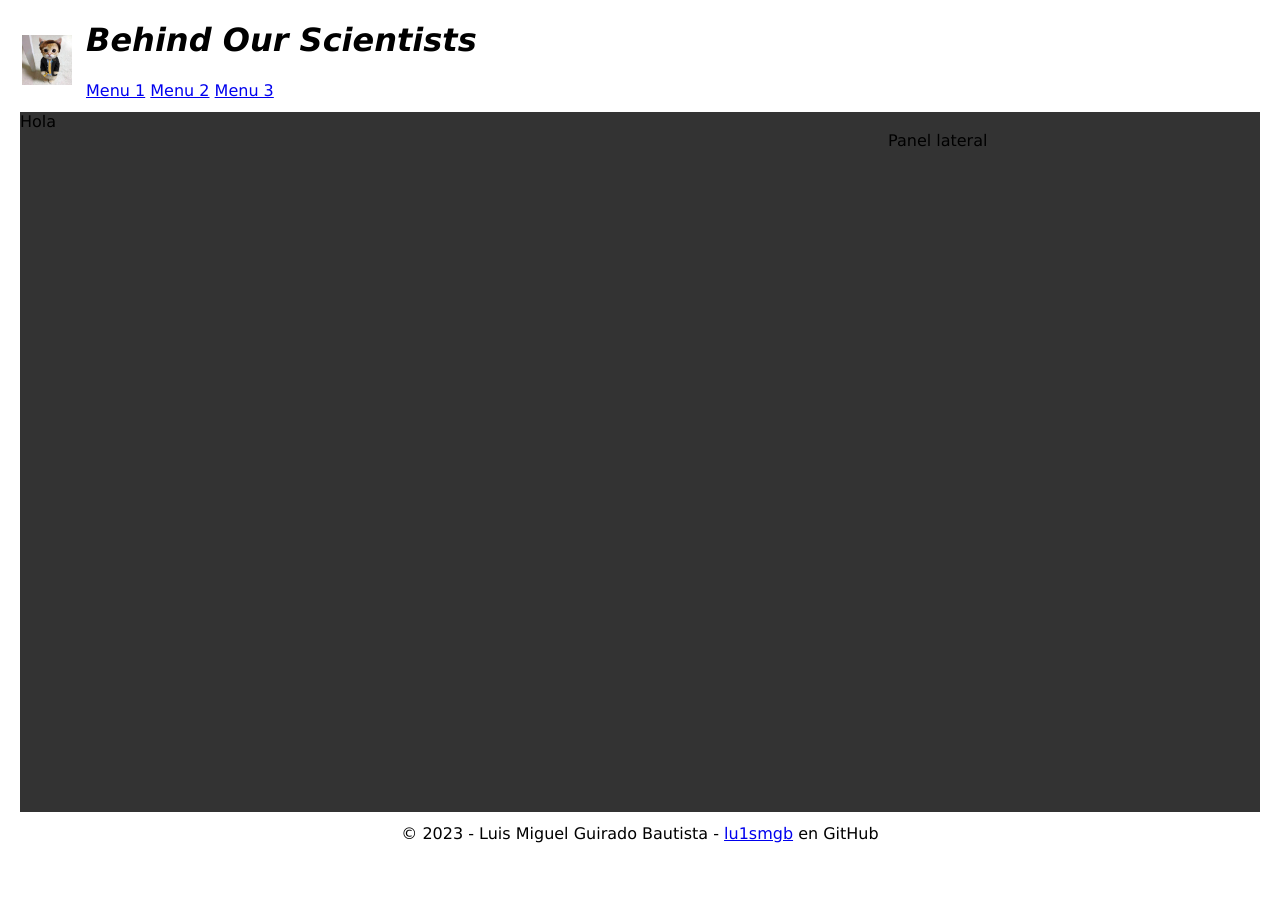
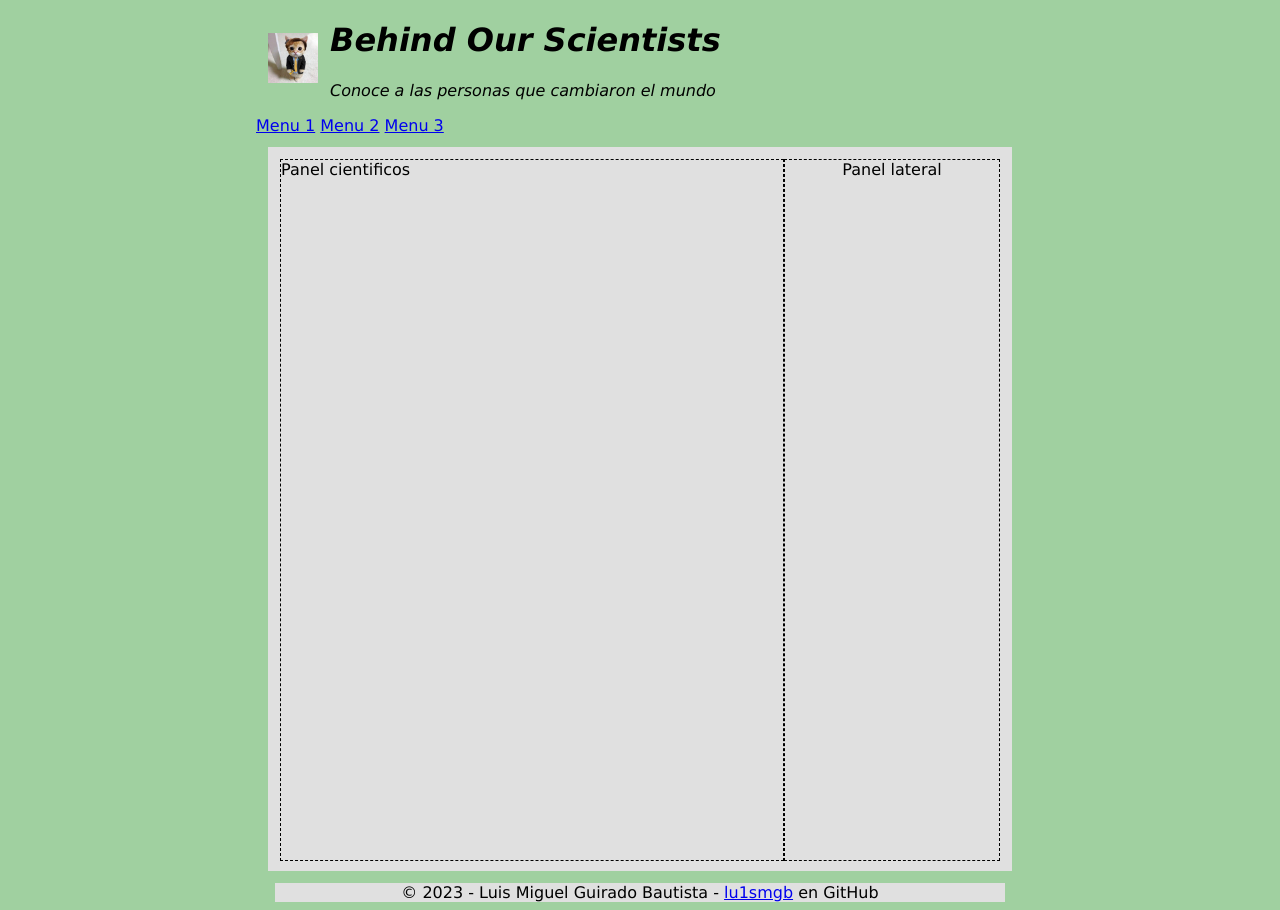
Before and after one commit to lu1smgb/SIBW-Frontend, a plain HTML site: page portada.html in a window 1280 px wide. Before the commit the page ends 851 px from the top, so only its background shows below. Drawn offline with Linux system fonts and the light colour scheme.

Commit message:
Una version solida
Ahora el panel de los cientificos y el lateral se ajustan automáticamente, los colores ahora son consistentes (no dañan la vista). Todavia queda pendiente cambiar las imágenes

```diff
--- a/css/portada.css
+++ b/css/portada.css
@@ -6,43 +6,69 @@
 
 /* Para el cuerpo */
 body {
-    background-image:url("???")
+    background-image: url("???");
+    margin-left: 20%;
+    margin-right: 20%;
+}
+
+html {
+    background-color: #a0d0a0;
 }
 
 /* Cabecera de la pagina web */
 
-/*
-#cabecera {
-
-}
-*/
-
-#logotipo {
-    float: left;
-    width:50px;
-    height:50px;
-    padding:14px;
+header > .quote {
+    font-style: italic;
 }
 
-#titulo {
+.logotipo {
+    float: left;
+    width: 50px;
+    height: 50px;
+    margin: 12px;
+    margin-bottom:24px;
+}
+
+.titulo {
     font-style: italic;
 }
 
 /* Panel principal */
+/* Bloque que contiene el panel lateral y el panel con los cientificos */
+.panelPrincipal {
+    /* Estructura */
+    display:grid;
+    grid-template-columns: 70% 30%;
+    margin: 12px;
+    padding: 12px;
+    width: auto;
+    height: 700px;
+    /* Estilos */
+    background-color: #e0e0e0;
+}
 
-#panelPrincipal {
-    background-color: #333333;
-    margin: 12px;
+/* Bloque que contiene a los cientificos */
+section {
+    float: left;
+    border-style: dashed;
     width: auto;
     height: 700px;
 }
 
+/* Panel lateral, usamos la definicion de HTML */
 aside {
+    /* background-color:blue; */
     float: right;
-    width:30%;
+    border-style: dashed;
+    width: auto;
+    height: 700px;
+    text-align: center;
 }
 
 /* Pie de pagina */
 footer {
-    text-align:center;
+    margin-left: 2.5%;
+    margin-right: 2.5%;
+    background-color: #e0e0e0;
+    text-align: center;
 }
--- a/portada.html
+++ b/portada.html
@@ -5,6 +5,7 @@
 -->
 <!DOCTYPE html>
 <html>
+
 <head>
     <meta charset="UTF-8">
     <meta name="viewport" content="width=device-width, initial-scale=1.0">
@@ -13,27 +14,31 @@
     <link rel="stylesheet" href="css/portada.css">
     <link rel="icon" href="images/logotipo.jpg">
 </head>
+
 <body>
     <header>
-            <img id="logotipo" src="images/logotipo.jpg">
-            <h1 id="titulo">Behind Our Scientists</h1>
+        <img class="logotipo" src="images/logotipo.jpg">
+        <h1 class="titulo">Behind Our Scientists</h1>
+        <p class="quote">Conoce a las personas que cambiaron el mundo</p>
         <nav>
             <a href="portada.html">Menu 1</a>
             <a href="portada.html">Menu 2</a>
             <a href="portada.html">Menu 3</a>
         </nav>
     </header>
-        <div id="panelPrincipal">
-            <div id="panelCientificos">
-                Hola
-            </div>
+    <div class="panelPrincipal">
+        <section>
+            Panel cientificos
+        </section>
         <aside>
             Panel lateral
         </aside>
     </div>
     <footer>
-            © 2023 - Luis Miguel Guirado Bautista - <a href="https://github.com/lu1smgb">lu1smgb</a> en GitHub
+        © 2023 - Luis Miguel Guirado Bautista -
+        <a href="https://github.com/lu1smgb">lu1smgb</a> en GitHub
     </footer>
     </div>
 </body>
+
 </html>
```
Lines whose indentation alone changed are shown as unchanged.
